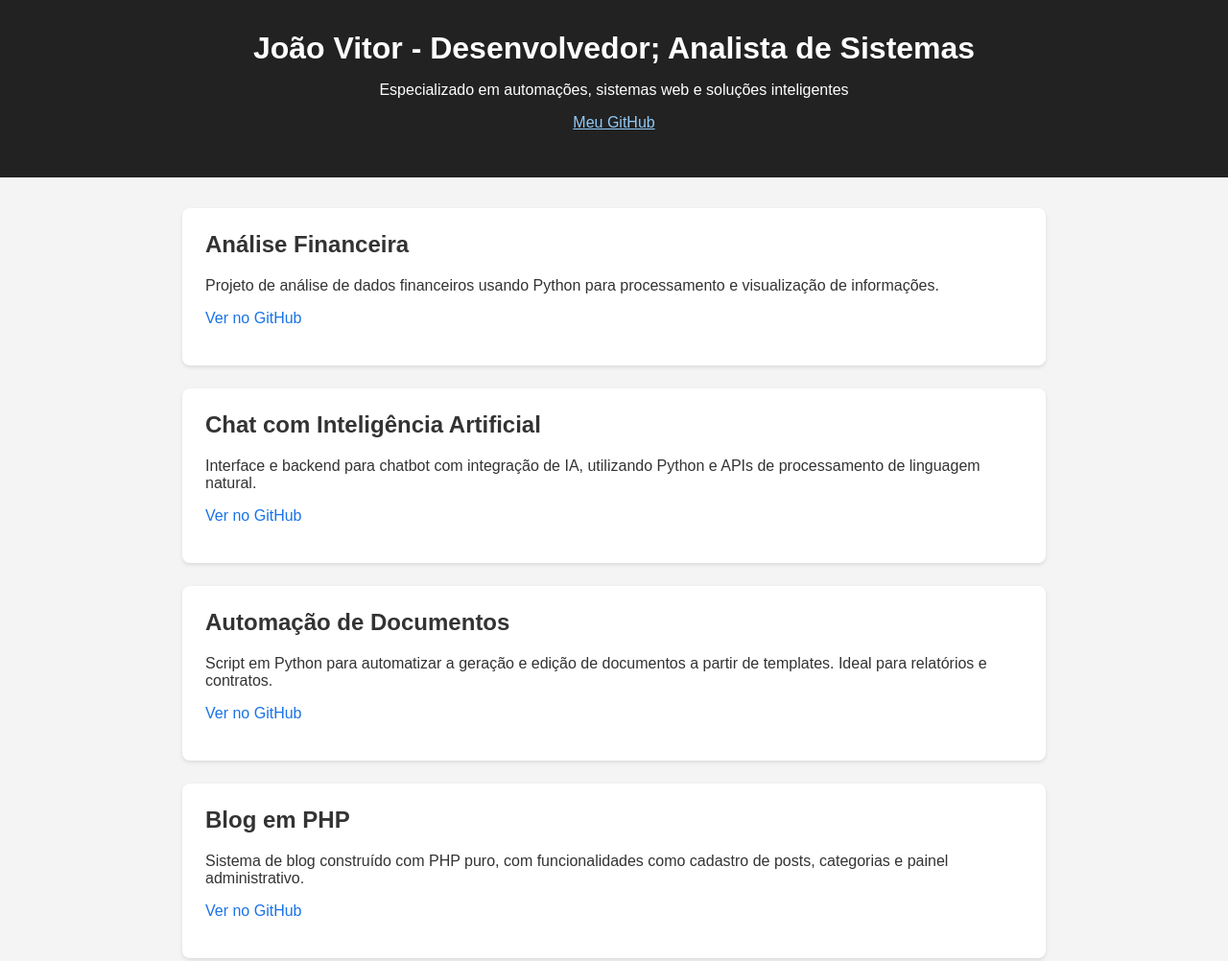
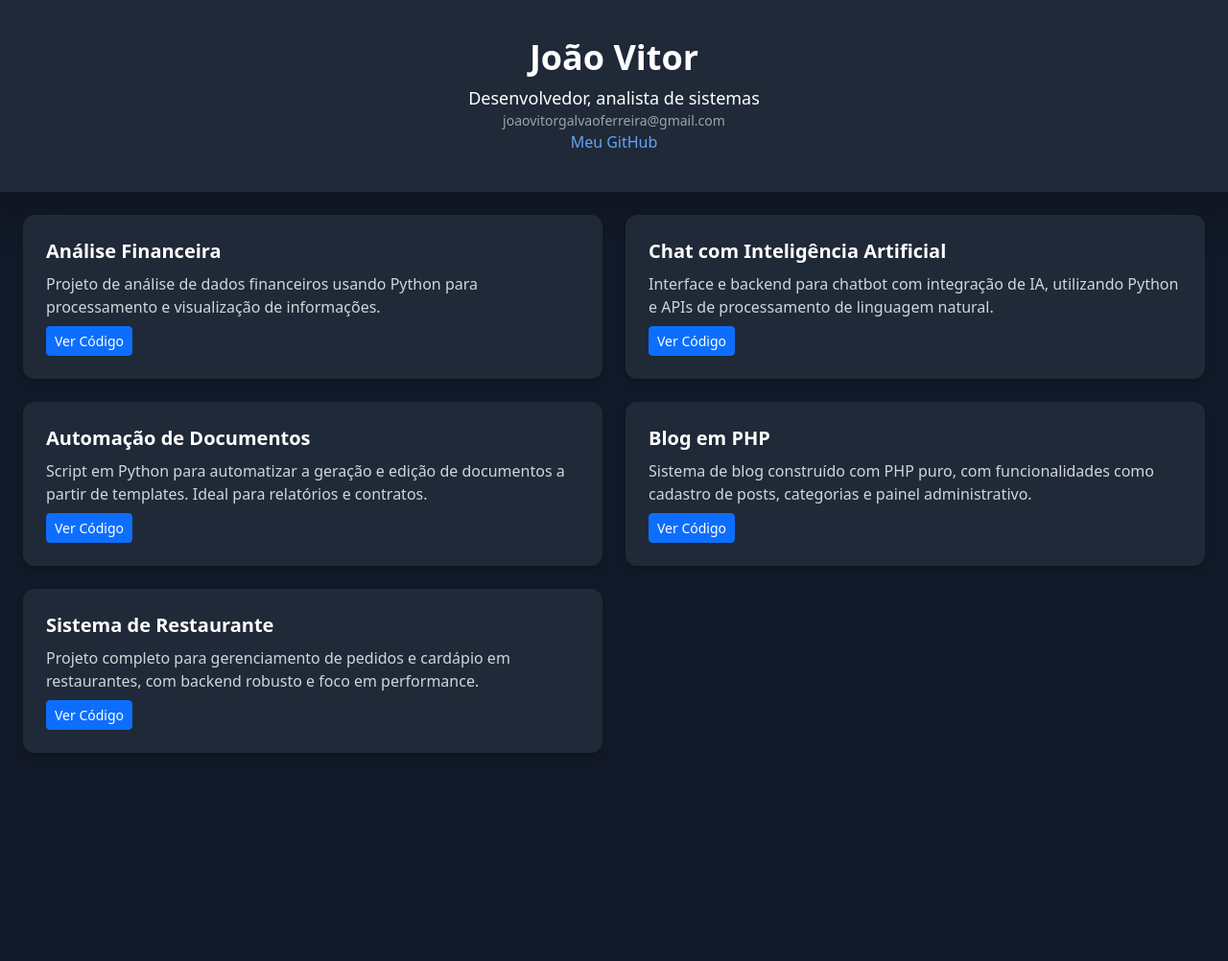
Before and after one commit to joaovitorfe/joaovitorfe.github.io, a plain HTML site: page index.html in a window 1280 px wide. Shown: the top 1002 px of the page at 96% size. After the commit the page ends 809 px from the top, so only its background shows below. Drawn offline with nearby package versions, Linux system fonts and the light colour scheme.

Commit message:
Update index.html

```diff
--- a/index.html
+++ b/index.html
@@ -4,83 +4,92 @@
     <meta charset="UTF-8" />
     <meta name="viewport" content="width=device-width, initial-scale=1.0" />
     <title>João Vitor - Portfólio</title>
-  <style>
-    body {
-      font-family: Arial, sans-serif;
-      background-color: #f4f4f4;
-      margin: 0;
-      padding: 0;
-      color: #333;
-    }
-    header {
-      background-color: #222;
-      color: #fff;
-      padding: 2rem;
-      text-align: center;
-    }
-    h1 {
-      margin: 0;
-    }
-    section {
-      padding: 2rem;
-      max-width: 900px;
-      margin: auto;
-    }
-    .project {
-      background-color: #fff;
-      border-radius: 8px;
-      padding: 1.5rem;
-      margin-bottom: 1.5rem;
-      box-shadow: 0 2px 4px rgba(0,0,0,0.1);
-    }
-    .project h2 {
-      margin-top: 0;
-    }
-    .project a {
-      color: #1a73e8;
-      text-decoration: none;
-    }
-    .project a:hover {
-      text-decoration: underline;
-    }
-  </style>
+    <script src="https://cdn.tailwindcss.com"></script>
+    <link
+      href="https://cdn.jsdelivr.net/npm/bootstrap@5.3.0/dist/css/bootstrap.min.css"
+      rel="stylesheet"
+    />
   </head>
-<body>
-  <header>
-    <h1>João Vitor - Desenvolvedor; Analista de Sistemas</h1>
-    <p>Especializado em automações, sistemas web e soluções inteligentes</p>
-    <p><a href="https://github.com/joaovitorfe" target="_blank" style="color: #90caf9;">Meu GitHub</a></p>
+  <body class="bg-gray-900 text-white">
+    <header class="text-center p-10 bg-gray-800 shadow-lg">
+      <h1 class="text-4xl font-bold">João Vitor</h1>
+      <p class="text-lg mt-2">Desenvolvedor, analista de sistemas</p>
+      <p class="text-sm text-gray-400">joaovitorgalvaoferreira@gmail.com</p>
+      <a
+        href="https://github.com/joaovitorfe"
+        class="text-blue-400 hover:underline"
+        target="_blank"
+        >Meu GitHub</a
+      >
     </header>
-  <section>
-    <div class="project">
-      <h2>Análise Financeira</h2>
-      <p>Projeto de análise de dados financeiros usando Python para processamento e visualização de informações.</p>
-      <p><a href="https://github.com/joaovitorfe/analise-financeira" target="_blank">Ver no GitHub</a></p>
+
+    <main class="container mx-auto p-6">
+      <div class="grid grid-cols-1 md:grid-cols-2 gap-6">
+        <div class="bg-gray-800 p-6 rounded-xl shadow-md">
+          <h2 class="text-xl font-semibold mb-2">Análise Financeira</h2>
+          <p class="text-gray-300 mb-2">
+            Projeto de análise de dados financeiros usando Python para processamento e visualização de informações.
+          </p>
+          <a
+            href="https://github.com/joaovitorfe/analise-financeira"
+            class="btn btn-primary btn-sm"
+            target="_blank"
+            >Ver Código</a
+          >
         </div>
 
-    <div class="project">
-      <h2>Chat com Inteligência Artificial</h2>
-      <p>Interface e backend para chatbot com integração de IA, utilizando Python e APIs de processamento de linguagem natural.</p>
-      <p><a href="https://github.com/joaovitorfe/CHAT-IA" target="_blank">Ver no GitHub</a></p>
+        <div class="bg-gray-800 p-6 rounded-xl shadow-md">
+          <h2 class="text-xl font-semibold mb-2">Chat com Inteligência Artificial</h2>
+          <p class="text-gray-300 mb-2">
+            Interface e backend para chatbot com integração de IA, utilizando Python e APIs de processamento de linguagem natural.
+          </p>
+          <a
+            href="https://github.com/joaovitorfe/CHAT-IA"
+            class="btn btn-primary btn-sm"
+            target="_blank"
+            >Ver Código</a
+          >
         </div>
 
-    <div class="project">
-      <h2>Automação de Documentos</h2>
-      <p>Script em Python para automatizar a geração e edição de documentos a partir de templates. Ideal para relatórios e contratos.</p>
-      <p><a href="https://github.com/joaovitorfe/automa-o-de-documentos" target="_blank">Ver no GitHub</a></p>
+        <div class="bg-gray-800 p-6 rounded-xl shadow-md">
+          <h2 class="text-xl font-semibold mb-2">Automação de Documentos</h2>
+          <p class="text-gray-300 mb-2">
+            Script em Python para automatizar a geração e edição de documentos a partir de templates. Ideal para relatórios e contratos.
+          </p>
+          <a
+            href="https://github.com/joaovitorfe/automa-o-de-documentos"
+            class="btn btn-primary btn-sm"
+            target="_blank"
+            >Ver Código</a
+          >
         </div>
 
-    <div class="project">
-      <h2>Blog em PHP</h2>
-      <p>Sistema de blog construído com PHP puro, com funcionalidades como cadastro de posts, categorias e painel administrativo.</p>
-      <p><a href="https://github.com/joaovitorfe/blog-php" target="_blank">Ver no GitHub</a></p>
+        <div class="bg-gray-800 p-6 rounded-xl shadow-md">
+          <h2 class="text-xl font-semibold mb-2">Blog em PHP</h2>
+          <p class="text-gray-300 mb-2">
+            Sistema de blog construído com PHP puro, com funcionalidades como cadastro de posts, categorias e painel administrativo.
+          </p>
+          <a
+            href="https://github.com/joaovitorfe/blog-php"
+            class="btn btn-primary btn-sm"
+            target="_blank"
+            >Ver Código</a
+          >
         </div>
 
-    <div class="project">
-      <h2>Sistema de Restaurante</h2>
-      <p>Projeto completo para gerenciamento de pedidos e cardápio em restaurantes, com backend robusto e foco em performance.</p>
-      <p><a href="https://github.com/joaovitorfe/sistema-de-restaurante" target="_blank">Ver no GitHub</a></p>
+        <div class="bg-gray-800 p-6 rounded-xl shadow-md">
+          <h2 class="text-xl font-semibold mb-2">Sistema de Restaurante</h2>
+          <p class="text-gray-300 mb-2">
+            Projeto completo para gerenciamento de pedidos e cardápio em restaurantes, com backend robusto e foco em performance.
+          </p>
+          <a
+            href="https://github.com/joaovitorfe/sistema-de-restaurante"
+            class="btn btn-primary btn-sm"
+            target="_blank"
+            >Ver Código</a
+          >
         </div>
-  </section>
+      </div>
+    </main>
   </body>
 </html>
```
Lines whose indentation alone changed are shown as unchanged.
